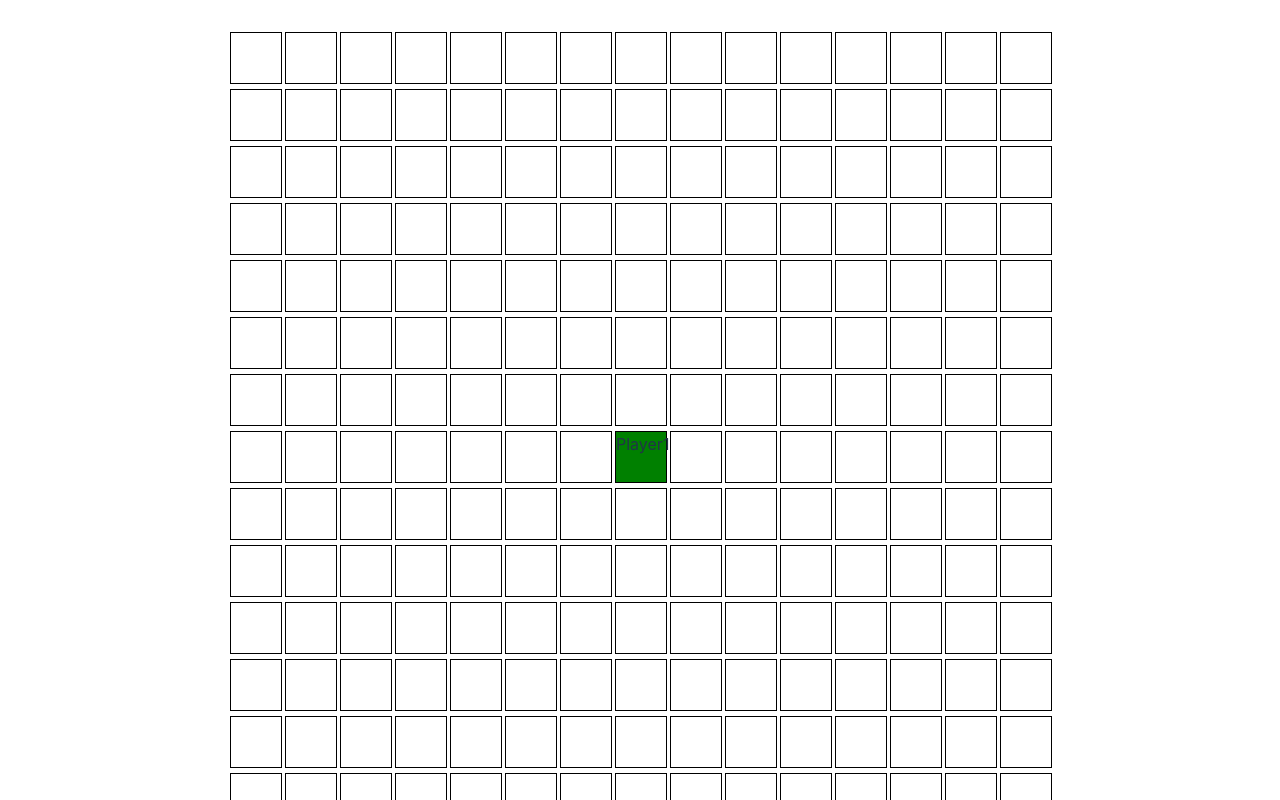
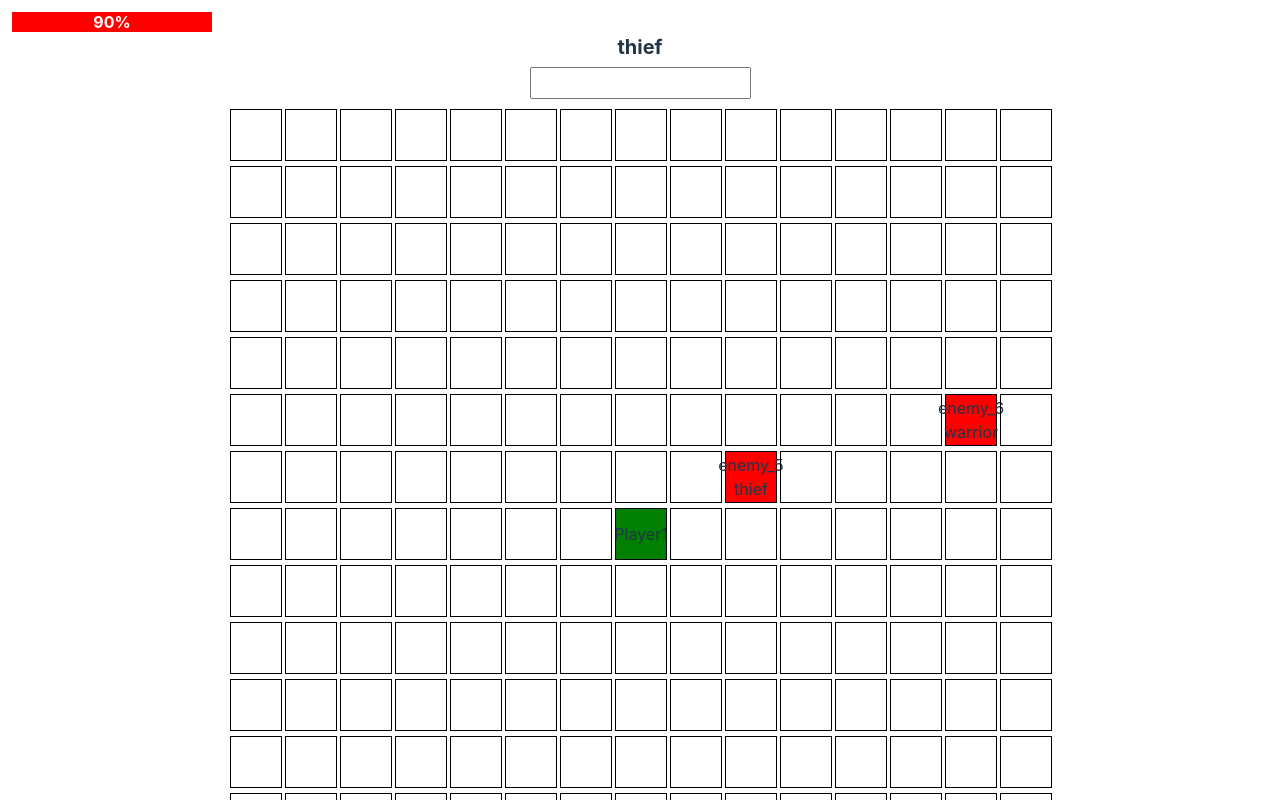
Before and after one commit to PathOfEquanimity/TypingSurvivorLike, a React (Vite) app: page / in a window 1280 px wide. Shown: the top 800 px of the page. Built offline with nearby package versions, Linux system fonts and the light colour scheme.

Commit message:
completed ganing  template '

```diff
--- a/src/App.tsx
+++ b/src/App.tsx
@@ -6,16 +6,19 @@ import { PlayerObject } from './PlayerObject.tsx'
 
 const GRID_SIZE = 15;
 
+let enemyId = 0;
+
 function getRandomEnemy(): EnemyObject {
   const x = Math.floor(Math.random() * GRID_SIZE);
   const y = Math.floor(Math.random() * GRID_SIZE);
-  const names = ["strong_one", "weak_one", "fast_one"];
   const words = ["warrior", "mage", "thief"];
   const movesTowardsPlayer = [true, false];
 
+  enemyId += 1;
+
   return {
-    name: names[Math.floor(Math.random() * names.length)],
-    status: "active",
+    name: `enemy_${enemyId}`,
+    status: "inactive",
     x,
     y,
     word: words[Math.floor(Math.random() * words.length)],
--- a/src/GameMap.tsx
+++ b/src/GameMap.tsx
@@ -4,47 +4,133 @@ import { PlayerObject } from "./PlayerObject.tsx";
 
 const DAMAGE = 10;
 
-function GameMap({ enemies, player, gridSize }: { enemies: EnemyObject[], player: PlayerObject, gridSize: number }) {
-    const [enemyPositions, setEnemyPositions] = useState<{ x: number, y: number }[]>([]);
-    const [playerHealth, setPlayerHealth] = useState(player.health);
+function GameMap({
+    enemies,
+    player,
+    gridSize,
+}: {
+    enemies: EnemyObject[];
+    player: PlayerObject;
+    gridSize: number;
+}) {
+    const [enemyPositions, setEnemyPositions] = useState<EnemyObject[]>(enemies);
+    const [word, setWord] = useState<string>("");
+    const [enemyName, setEnemyName] = useState<string>("");
+    useEffect(() => {
 
+    }, [enemyPositions, player.lifeBar]);
     useEffect(() => {
-        const positions = enemies.map(() => ({
-            x: Math.floor(Math.random() * gridSize),
-            y: Math.floor(Math.random() * gridSize),
-        }));
-        setEnemyPositions(positions);
+        setEnemyPositions(enemies);
     const interval = setInterval(() => {
         setEnemyPositions(prevPositions => {
-                return prevPositions.map((pos, index) => {
-                    if (index === 0) { // Move one enemy at a time
-                        const dx = player.x - pos.x;
-                        const dy = player.y - pos.y;
+            const activeEnemy = prevPositions.find(pos => pos.status === 'active') || prevPositions.find(pos => pos.status === 'inactive');
+            if (!activeEnemy) return prevPositions;
+
+            setWord(activeEnemy.word);
+            setEnemyName(activeEnemy.name);
+
+            if (activeEnemy.status === 'inactive') {
+                activeEnemy.status = 'active';
+            }
+
+            const dx = player.x - activeEnemy.x;
+            const dy = player.y - activeEnemy.y;
+
             if (Math.abs(dx) > Math.abs(dy)) {
-                            return { x: pos.x + Math.sign(dx), y: pos.y };
+                activeEnemy.x += Math.sign(dx);
             } else {
-                            return { x: pos.x, y: pos.y + Math.sign(dy) };
+                activeEnemy.y += Math.sign(dy);
             }
+
+            if (activeEnemy.x === player.x && activeEnemy.y === player.y && activeEnemy.status === 'active') {
+                player.lifeBar -= DAMAGE;
+                activeEnemy.status = 'destroyed';
+                console.log("Player life bar:", player.lifeBar, activeEnemy.status);
             }
-                    return pos;
-                });
+
+            const updatedPositions = prevPositions.map(p =>
+                p.name === activeEnemy.name ? { ...activeEnemy, status: activeEnemy.status } : p
+            );
+            console.log("Updated positions:", updatedPositions);
+
+            const allEnemiesDestroyed = updatedPositions.every(enemy => enemy.status === 'destroyed');
+            if (allEnemiesDestroyed && player.lifeBar <= 70) {
+                alert("Game Over");
+            }
+        console.log(enemyPositions)
+        const allEnemiesDestroyedByPlayer = updatedPositions.some(enemy => enemy.status === 'destroyedbyplayer') && updatedPositions.every(enemy => enemy.status === 'destroyed' || enemy.status === 'destroyedbyplayer');
+        if (allEnemiesDestroyedByPlayer ) {
+            alert("Victory");
+            setEnemyPositions(prevPositions =>
+                prevPositions.map(enemy => ({ ...enemy, status: 'active' }))
+            );
+            window.location.reload();
+        }
+        const checkGameStatus = (updatedPositions: EnemyObject[]) => {
+            if (allEnemiesDestroyed && player.lifeBar > 70) {
+            alert("Victory");
+            setEnemyPositions(prevPositions =>
+                prevPositions.map(enemy => ({ ...enemy, status: 'active' }))
+            );
+            window.location.reload();
+            }
+        };
+        return updatedPositions;
         });
     }, 1000);
 
         return () => clearInterval(interval);
-    }, [player]);
+    }, [player, enemies]);
+
+
+    const handleKeyPress = (e: React.KeyboardEvent<HTMLInputElement>) => {
+        if((e.target as HTMLInputElement).value === word){
+            setEnemyPositions(prevPositions =>
+                prevPositions.map(enemy =>
+                    enemy.name === enemyName ? { ...enemy, status: 'destroyedbyplayer' } : enemy
+                )
+            );
+            e.target.value = "";
+            console.log("Enemy destroyed:", enemyName);
+        const allEnemiesDestroyedByPlayer = updatedPositions.some(enemy => enemy.status === 'destroyedbyplayer') && updatedPositions.every(enemy => enemy.status === 'destroyed' || enemy.status === 'destroyedbyplayer');
+        if (allEnemiesDestroyedByPlayer ) {
+            alert("Victory");
+            setEnemyPositions(prevPositions =>
+                prevPositions.map(enemy => ({ ...enemy, status: 'active' }))
+            );
+            window.location.reload();
+        }
+        }
+    };
 
     return (
         <div>
+            <div style={lifeBarStyle}>
+                <div style={{ ...lifeBarFillStyle, width: `${player.lifeBar}%` }}></div>
+                <span style={lifeBarTextStyle}>{player.lifeBar}%</span>
+            </div>
+            <div style={wordInputContainerStyle}>
+                <div style={wordDisplayStyle}>{word}</div>
+                <input
+                    type="text"
+                    onKeyUp={handleKeyPress}
+                    style={wordInputStyle}
+                />
+            </div>
             <div style={{ display: "grid", gridTemplateColumns: `repeat(${gridSize}, 50px)`, gap: "5px" }}>
                 {Array.from({ length: gridSize * gridSize }).map((_, index) => {
                     const x = index % gridSize;
                     const y = Math.floor(index / gridSize);
-                    const enemyIndex = enemyPositions.findIndex(pos => pos.x === x && pos.y === y);
+                    const enemyIndex = enemyPositions.findIndex(pos => pos.x === x && pos.y === y && (pos.status === "inactive" || pos.status === "active"));
                     const isPlayer = player.x === x && player.y === y;
                     return (
-                        <div key={index} style={{ width: "50px", height: "50px", border: "1px solid black", backgroundColor: isPlayer ? "green" : enemyIndex !== -1 ? "red" : "transparent" }}>
-                            {isPlayer ? player.name : enemyIndex !== -1 ? "Enemy" : ""}
+                        <div key={index} style={{ ...cellStyle, backgroundColor: isPlayer ? "green" : enemyIndex !== -1 ? "red" : "transparent" }}>
+                            {isPlayer ? player.name : enemyIndex !== -1 ? (
+                                <>
+                                    <div>{enemies[enemyIndex].name}</div>
+                                    <div>{enemies[enemyIndex].word}</div>
+                                </>
+                            ) : ""}
                         </div>
                     );
                 })}
@@ -53,4 +139,60 @@ function GameMap({ enemies, player, gridSize }: { enemies: EnemyObject[], player
     );
 }
 
+const lifeBarStyle = {
+    position: "absolute",
+    top: "10px",
+    left: "10px",
+    width: "200px",
+    height: "20px",
+    border: "2px solid white",
+    backgroundColor: "red",
+    display: "flex",
+    alignItems: "center",
+    justifyContent: "center",
+    color: "white",
+    fontWeight: "bold",
+};
+
+const lifeBarFillStyle = {
+    height: "100%",
+    backgroundColor: "red",
+    position: "absolute",
+    left: 0,
+    top: 0,
+};
+
+const lifeBarTextStyle = {
+    position: "relative",
+    zIndex: 1,
+};
+
+const cellStyle = {
+    width: "50px",
+    height: "50px",
+    border: "1px solid black",
+    display: "flex",
+    flexDirection: "column",
+    justifyContent: "center",
+    alignItems: "center",
+};
+
+const wordInputContainerStyle = {
+    display: "flex",
+    flexDirection: "column",
+    alignItems: "center",
+    marginBottom: "10px",
+};
+
+const wordDisplayStyle = {
+    marginBottom: "5px",
+    fontSize: "20px",
+    fontWeight: "bold",
+};
+
+const wordInputStyle = {
+    padding: "5px",
+    fontSize: "16px",
+};
+
 export { GameMap };
```
Lines whose indentation alone changed are shown as unchanged.
